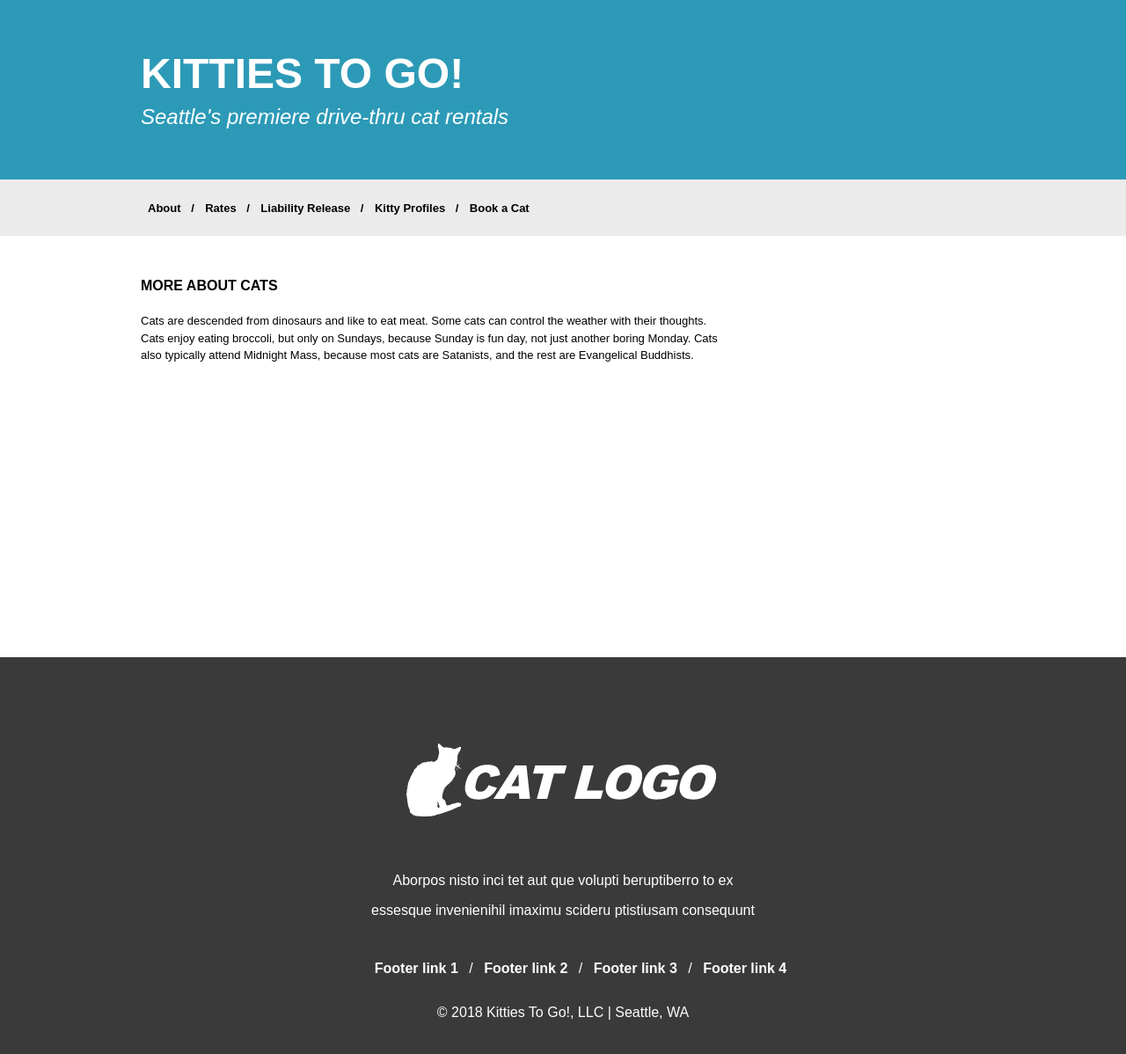
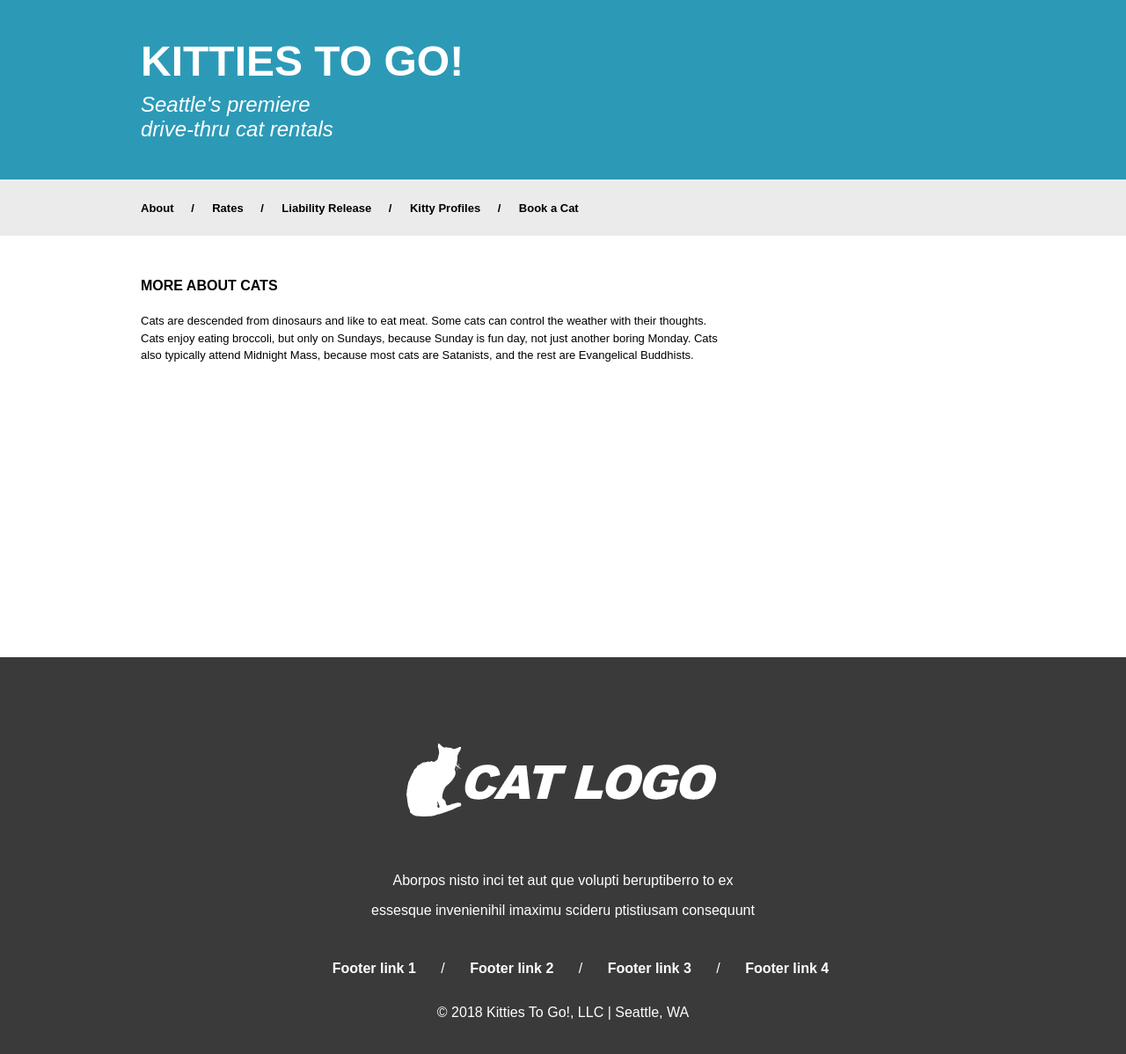
Before and after one commit to dbyaeger/kitties-to-go, a plain HTML site: page more.html in a window 1280 px wide. Shown: the part 20-1218 px from the top of the page at 88% size. Drawn offline with Linux system fonts and the light colour scheme.

Commit message:
Added spacing between links for A11y

```diff
--- a/more.html
+++ b/more.html
@@ -9,7 +9,7 @@
     <section class="banner">
       <header>
         <h1>KITTIES TO GO!</h1>
-        <h2>Seattle's premiere drive-thru cat rentals</h2>
+        <h2>Seattle's premiere <br>drive-thru cat rentals</h2>
       </header>
   </section>
     <nav>
--- a/styles/styles.css
+++ b/styles/styles.css
@@ -38,7 +38,7 @@ nav {
     color: black;
 }
 nav ul {
-    margin-left: 10rem;
+    margin-left: 9rem;
     padding-inline-start:0px;
 }
 nav ul li {
@@ -50,6 +50,8 @@ nav ul li {
 nav ul li a {
     color: black;
     font-size: small;
+    margin: 0.5rem;
+    padding: 0.5rem;
 }
 footer {
     height: 32rem;
@@ -77,6 +79,8 @@ footer ul li {
 footer ul li a {
     color: white;
     font-weight: bold;
+    margin: 0.75rem;
+    padding: 0.75rem;
 }
 
 .quote {
@@ -169,13 +173,11 @@ footer ul li a {
 .right img {
     width: 100%
 }
-
 .right figure {
     margin-inline-start: 0px;
     font-size: small;
     line-height: 1.5;
 }
-
 .main .left .crazy {
     padding-bottom: 20rem;
 }
```
